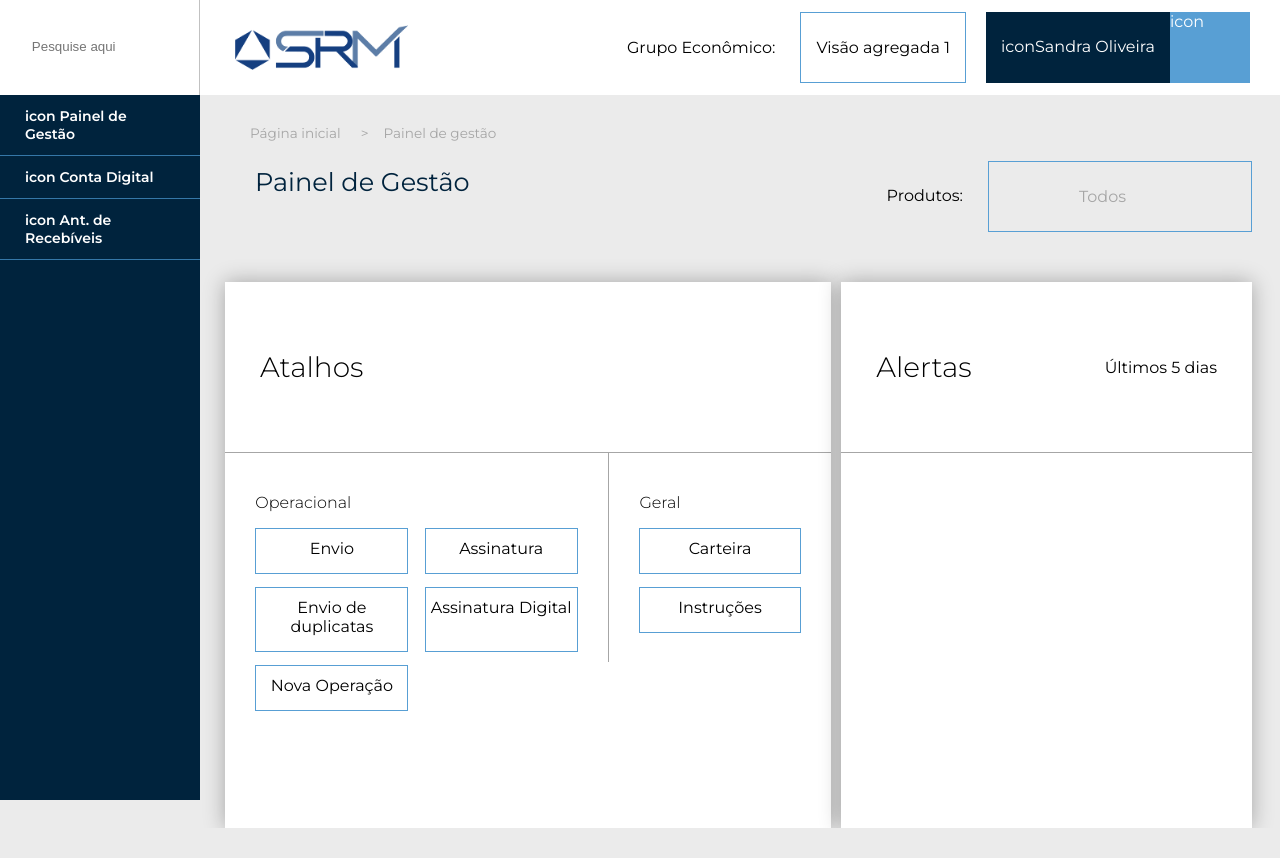
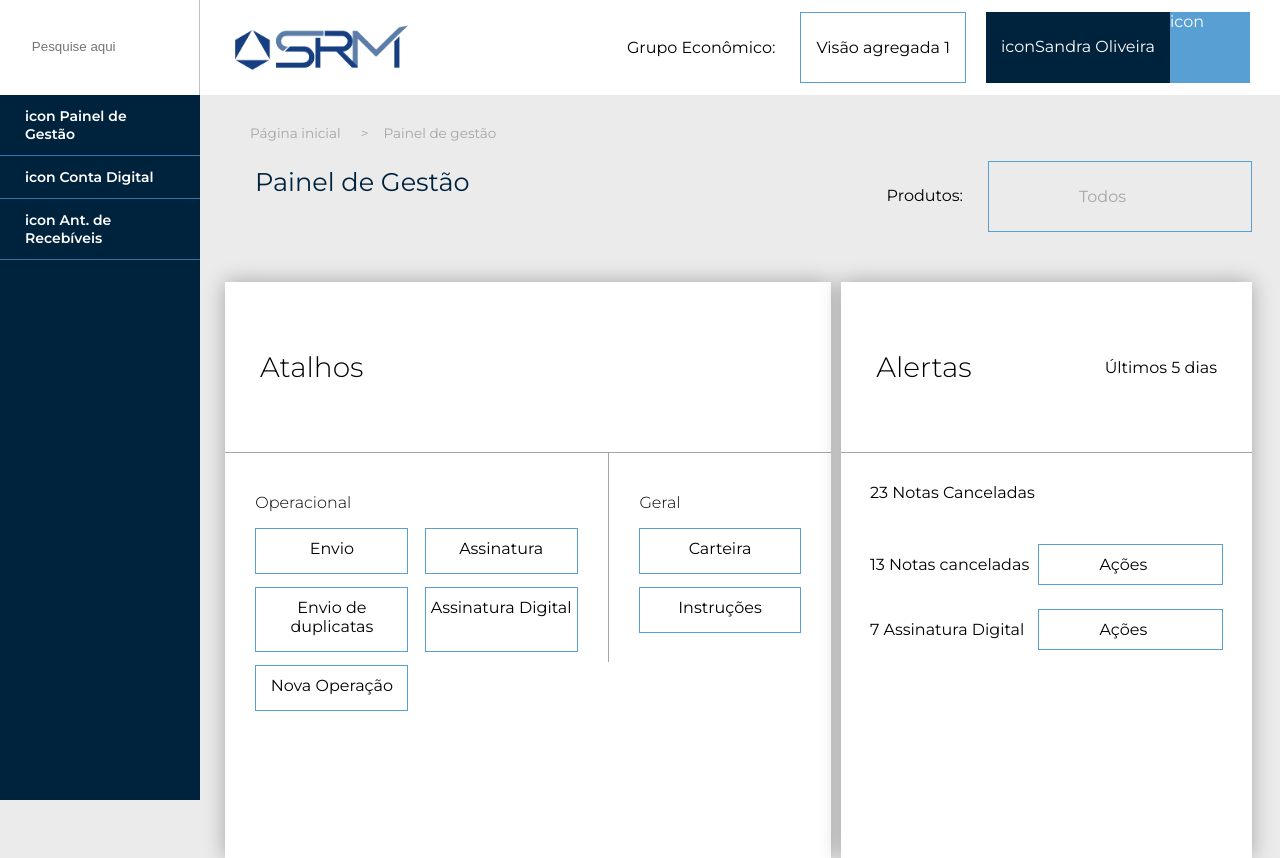
Before and after one commit to lwauke/srm-test, an Angular app: page / in a window 1280 px wide. Before the commit the page ends 828 px from the top, so only its background shows below. Built offline with nearby package versions, Linux system fonts and the light colour scheme.

Commit message:
adding actions

```diff
--- a/src/app/app.component.html
+++ b/src/app/app.component.html
@@ -61,7 +61,14 @@
               <span>Últimos 5 dias</span>
             </div>
             <div class="box-content">
-
+              <div class="canceled-note">
+                23 Notas Canceladas
+              </div>
+              <app-operational-data
+                *ngFor="let data of operationalData"
+                [quantity]="data.quantity"
+                [type]="data.type"
+              ></app-operational-data>
             </div>
         </div>
       </div>
--- a/src/app/app.component.scss
+++ b/src/app/app.component.scss
@@ -1,15 +1,14 @@
 $dark-blue: #00233d;
 $light-blue: #589fd4;
 $grey: #a6a6a6;
+$padding-containers-header: 25px 15px;
 
-.header {
-    $padding-containers: 25px 15px;
 .grouped-view {
     &__economic-group { margin-right: 25px; }
     &__select {
         background: transparent;
         border: 1px solid $light-blue;
-            padding: $padding-containers;
+        padding: $padding-containers-header;
         margin-right: 20px;
     }
 }
@@ -18,8 +17,8 @@ $grey: #a6a6a6;
     $notification-height: 80px;
     background: $dark-blue;
     color: #fff;
-        padding: $padding-containers;
-        padding-right: calc(#{$notification-height} + 15px);
+    padding: $padding-containers-header;
+    padding-right: $notification-height + 15px;
     margin-right: 30px;
     position: relative;
     &__notification {
@@ -29,7 +28,6 @@ $grey: #a6a6a6;
         right: 0;
         bottom: 0;
         width: $notification-height;
-        }
     }
 }
 
@@ -138,11 +136,17 @@ $grey: #a6a6a6;
         width: 33.33%;
         .list__item { width: 100%; }
         border-left: 1px solid $grey;
-
     }
-
     &--operational, &--general {
         padding-right: $gutter;
         padding-left: $gutter;
     }
 }
+
+.alerts {
+    .box-content {
+        padding: 30px 7% 0;
+    }
+}
+
+.canceled-note { margin-bottom: 30px; }
--- a/src/app/app.component.ts
+++ b/src/app/app.component.ts
@@ -1,4 +1,5 @@
 import { Component } from '@angular/core';
+import { data } from './mock-operational-data';
 
 @Component({
   selector: 'app-root',
@@ -6,5 +7,5 @@ import { Component } from '@angular/core';
   styleUrls: ['./app.component.scss']
 })
 export class AppComponent {
-  title = 'app';
+  operationalData = data
 }
--- a/src/app/app.module.ts
+++ b/src/app/app.module.ts
@@ -5,13 +5,15 @@ import { NgModule } from '@angular/core';
 import { AppComponent } from './app.component';
 import { NavbarComponent } from './navbar/navbar.component';
 import { NavbarItemComponent } from './navbar-item/navbar-item.component';
+import { OperationalDataComponent } from './operational-data/operational-data.component';
 
 
 @NgModule({
   declarations: [
     AppComponent,
     NavbarComponent,
-    NavbarItemComponent
+    NavbarItemComponent,
+    OperationalDataComponent
   ],
   imports: [
     BrowserModule
--- /dev/null
+++ b/src/app/mock-operational-data.ts
@@ -0,0 +1,10 @@
+export const data = [
+    {
+        type: 'Notas canceladas',
+        quantity: 13
+    },
+    {
+        type: 'Assinatura Digital',
+        quantity: 7
+    },
+]
--- a/src/app/navbar-item/navbar-item.component.html
+++ b/src/app/navbar-item/navbar-item.component.html
@@ -1,3 +1,3 @@
 <li>
-  {{icon}} {{text}}
+  <a href="#">{{icon}} {{text}}</a>
 </li>
--- a/src/app/navbar-item/navbar-item.component.scss
+++ b/src/app/navbar-item/navbar-item.component.scss
@@ -1,5 +1,5 @@
 li {
-    color: #fff;
+    a { color: #fff; }
     padding: 12px 25px;
     font-size: 0.875rem;
     font-weight: 600;
--- /dev/null
+++ b/src/app/operational-data/operational-data.component.html
@@ -0,0 +1,11 @@
+<div class="container flex justify-between align-center">
+  {{quantity}} {{type}}
+
+  <div class="actions">
+    Ações
+    <div class="action-container">
+      <div class="action">adicionar</div>
+      <div class="action">remover</div>
+    </div>
+  </div>
+</div>
--- /dev/null
+++ b/src/app/operational-data/operational-data.component.scss
@@ -0,0 +1,17 @@
+.container {
+    padding: 12px 0;
+}
+
+.actions {
+    padding: 10px 75px 10px 60px;
+    border: 1px solid #589fd4;
+    cursor: pointer;
+    position: relative;
+    &:hover .action-container{ display: block; }
+}
+
+.action-container {
+    display: none;
+    position: absolute;
+    bottom: -100%;
+}
--- /dev/null
+++ b/src/app/operational-data/operational-data.component.ts
@@ -0,0 +1,17 @@
+import { Component, OnInit, Input } from '@angular/core';
+
+@Component({
+  selector: 'app-operational-data',
+  templateUrl: './operational-data.component.html',
+  styleUrls: ['./operational-data.component.scss']
+})
+export class OperationalDataComponent implements OnInit {
+  @Input() type: string;
+  @Input() quantity: number;
+
+  constructor() { }
+
+  ngOnInit() {
+  }
+
+}
--- a/src/styles.scss
+++ b/src/styles.scss
@@ -2,6 +2,16 @@ body {
     margin: 0;
     background: #ebebeb;
     font-family: 'Montserrat', 'Arial', sans-serif;
+}
+
+ul {
+    list-style-type: none;
+    padding-left: 0;
+}
+
+a {
+    text-decoration: none;
+    &:hover { text-decoration: underline; }
 }
 
 .flex { display: flex; }
@@ -22,12 +32,6 @@ body {
 
 .pull-right { float: right; }
 
-ul {
-    list-style-type: none;
-    padding-left: 0;
-}
+.hidden { display: none; }
 
-a {
-    text-decoration: none;
-    &:hover { text-decoration: underline; }
-}
+.show { display: flex; }
```
Also changed, not shown: 1 other file (tests, documents, lock files or other folders). Lines whose indentation alone changed are shown as unchanged.
